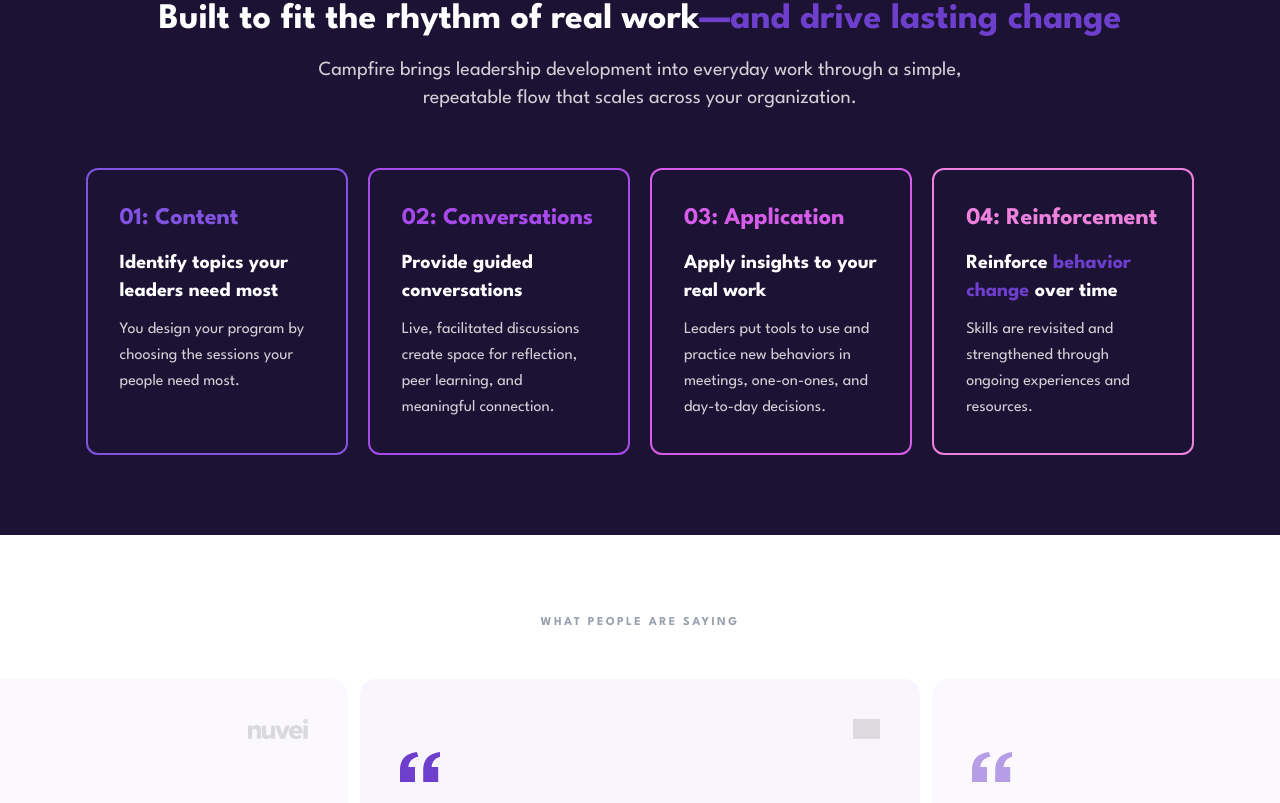
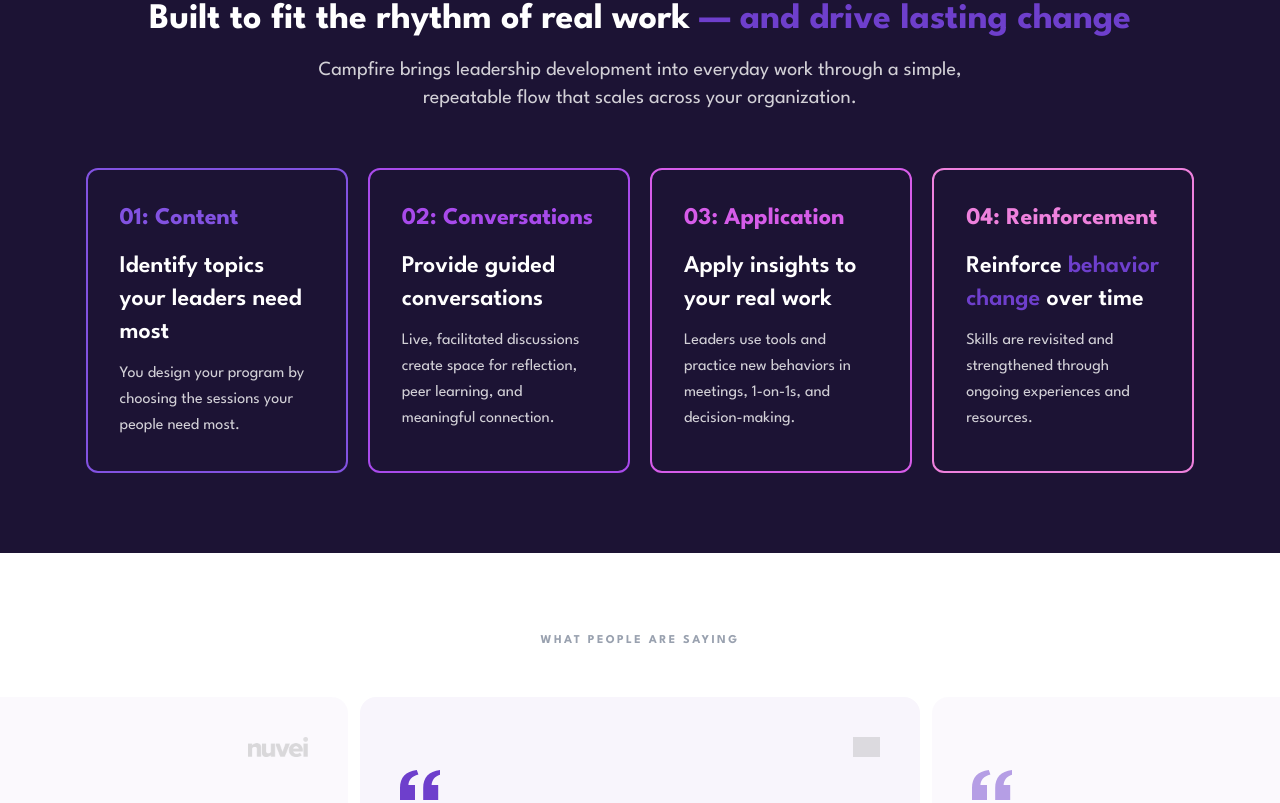
Before and after one commit to stevearntz/campfire-website, a Next.js app: page / in a window 1280 px wide. Shown: the part 3939-4742 px from the top of the page. Built offline with nearby package versions, Linux system fonts and the light colour scheme; no server answers; grey boxes are pictures that could not be loaded.

Commit message:
Rhythm section card polish: bigger semibold headers, updated copy, em dash spacing
Co-Authored-By: Claude Opus 4.6 <noreply@anthropic.com>

```diff
--- a/app/page.tsx
+++ b/app/page.tsx
@@ -375,7 +375,7 @@ export default function Home() {
         <div className="max-w-7xl mx-auto px-6">
           <div className="text-center mb-14">
             <h2 className="text-3xl md:text-4xl font-bold text-white max-w-5xl mx-auto">
-              Built to fit the rhythm of real work<span className="text-[#6E3FCC]">&mdash;and drive lasting change</span>
+              Built to fit the rhythm of real work <span className="text-[#6E3FCC]">&mdash; and drive lasting change</span>
             </h2>
             <p className="mt-4 text-xl text-white/80 max-w-2xl mx-auto">
               Campfire brings leadership development into everyday work through a
@@ -404,7 +404,7 @@ export default function Home() {
                 step: "03",
                 label: "Application",
                 title: "Apply insights to your real work",
-                desc: "Leaders put tools to use and practice new behaviors in meetings, one-on-ones, and day-to-day decisions.",
+                desc: "Leaders use tools and practice new behaviors in meetings, 1-on-1s, and decision-making.",
                 borderColor: "#D65CE9",
               },
               {
@@ -427,7 +427,7 @@ export default function Home() {
                 >
                   {item.step}: {item.label}
                 </p>
-                <h3 className="text-xl font-bold text-white mb-3 leading-snug">
+                <h3 className="text-2xl font-semibold text-white mb-3 leading-snug">
                   {item.titleJsx || item.title}
                 </h3>
                 <p className="text-base text-white/80 leading-relaxed">
```
